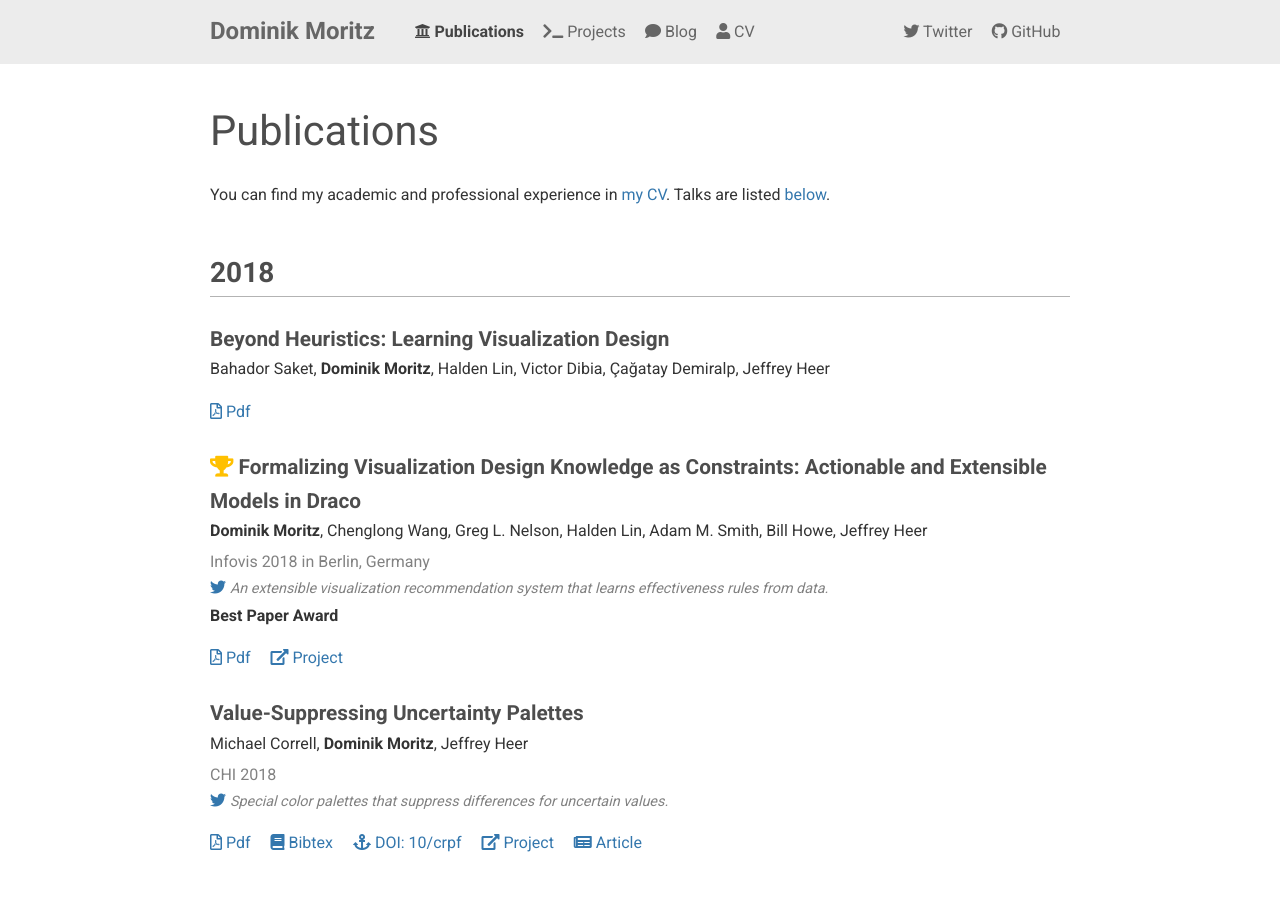
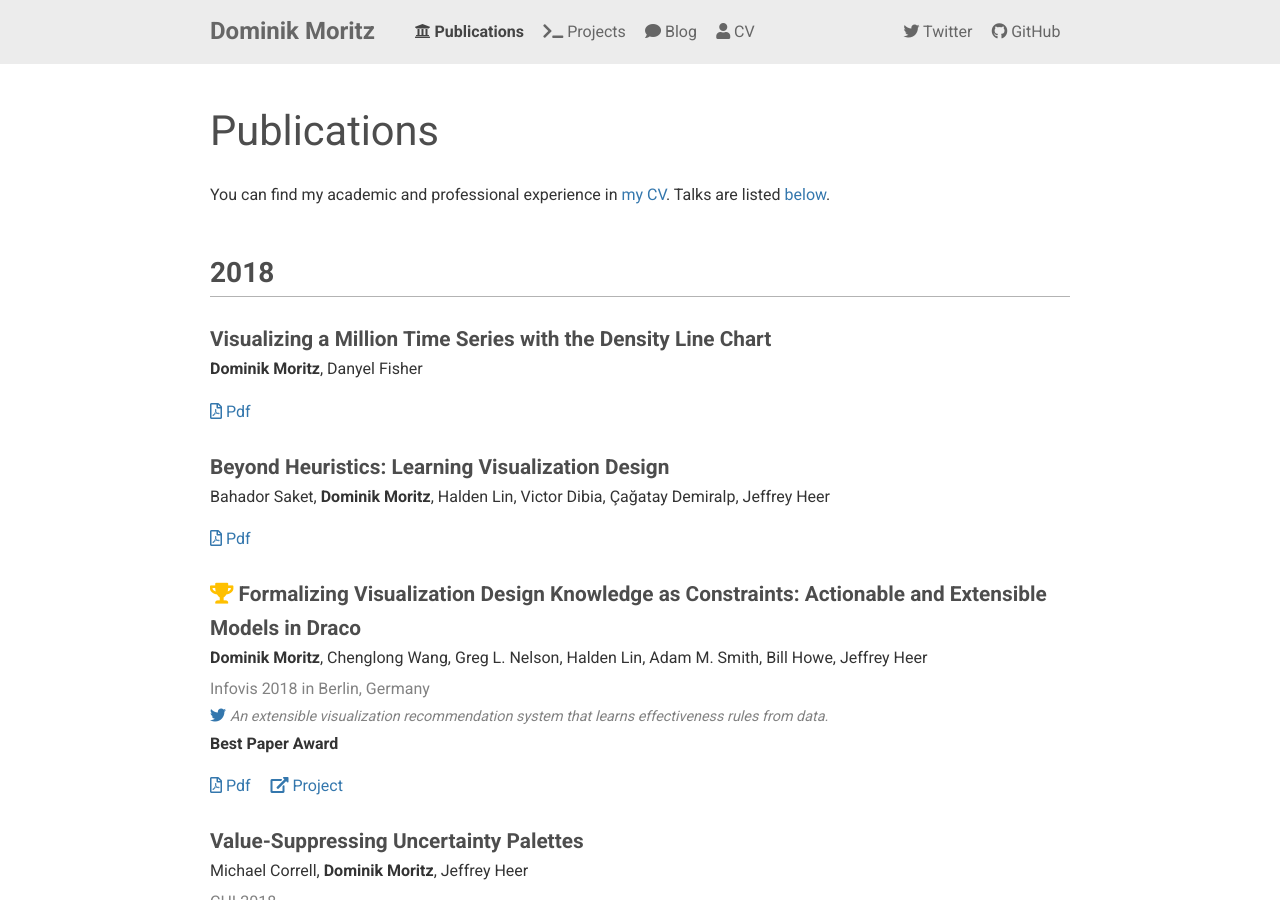
Before and after one commit to domoritz/domoritz.github.io, a Jekyll site: the page built from publications.md, in a window 1280 px wide and 900 px high. Built offline with Jekyll 4.4.1, drawn with Linux system fonts in a browser that asks for light colours; nearby versions of some CDN libraries.

Commit message:
Update publications.yml

```diff
--- a/_data/publications.yml
+++ b/_data/publications.yml
@@ -1,3 +1,12 @@
+- id: million-time-series
+  title: "Visualizing a Million Time Series with the Density Line Chart"
+  year: 2018
+  authors:
+    - Dominik Moritz
+    - Danyel Fisher
+  pdf: https://arxiv.org/pdf/1808.06019.pdf
+  arxiv: arXiv:1808.06019
+
 - id: beyond-heuristics
   title: "Beyond Heuristics: Learning Visualization Design"
   year: 2018
```
